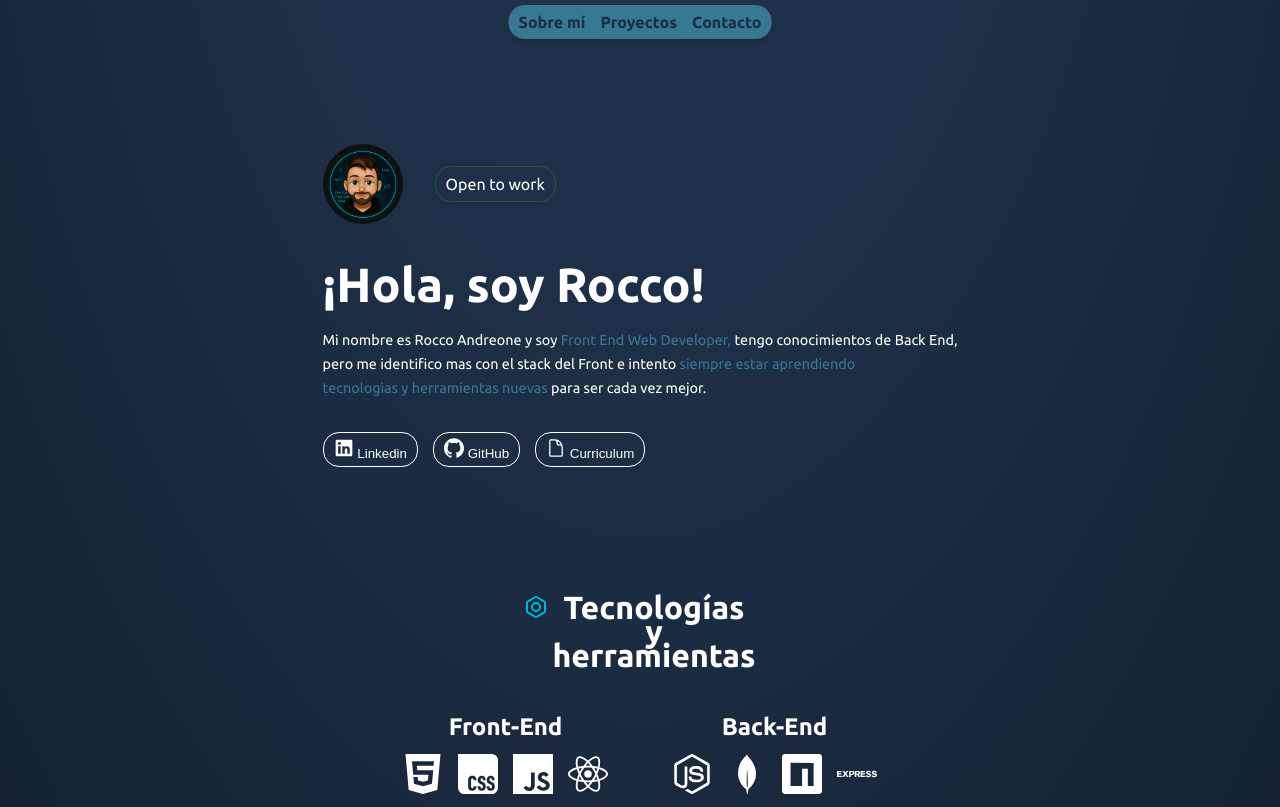
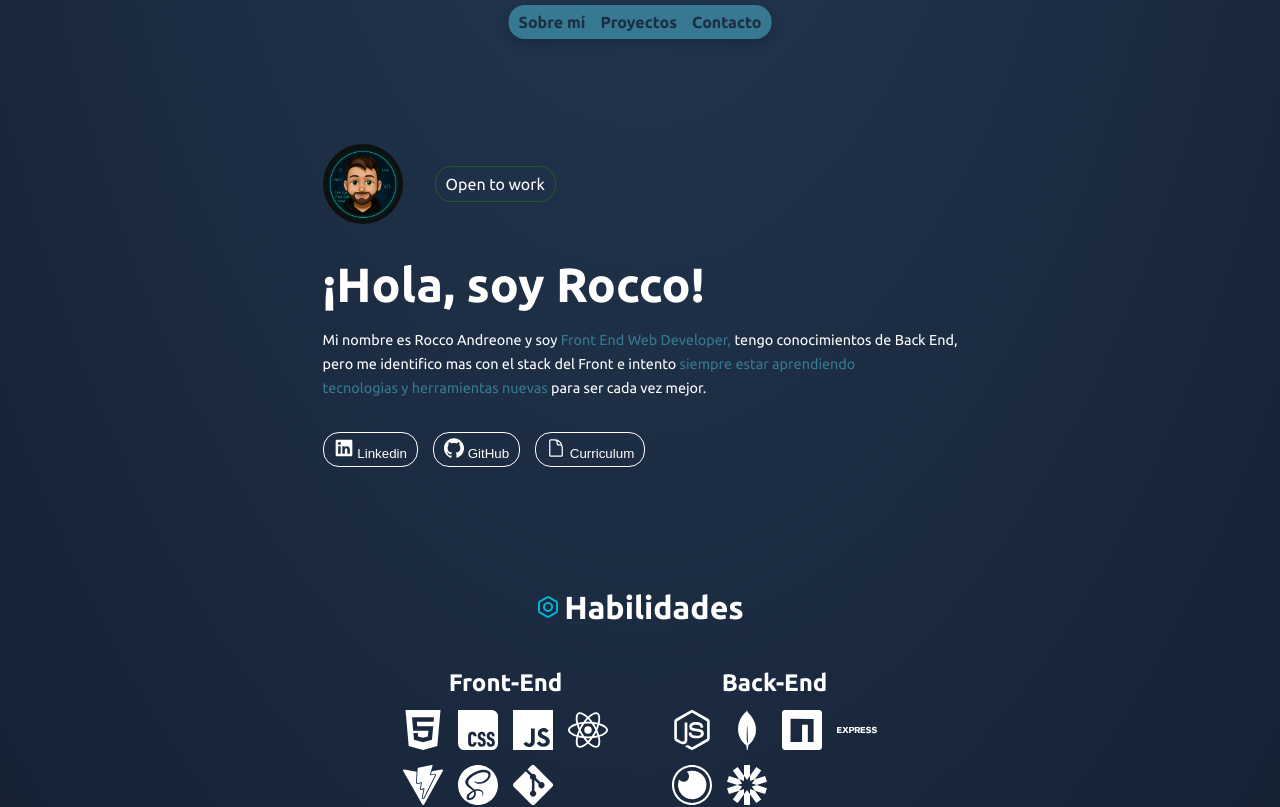
Before and after one commit to Roccoadn/myportfolio, a React (Vite) app: page / in a window 1280 px wide. Shown: the top 807 px of the page. Built offline with nearby package versions, Linux system fonts and the light colour scheme.

Commit message:
fix skills

```diff
--- a/src/components/Techs/Techs.jsx
+++ b/src/components/Techs/Techs.jsx
@@ -7,7 +7,7 @@ AOS.init();
 function Techs(){
     return(
         <section id='techs' data-aos="fade-up" data-aos-duration="900">
-            <h1><BoltIcon/>Tecnologías <br />y <br /> herramientas</h1>
+            <h1><BoltIcon/>Habilidades</h1>
             <div className="techs-container">
                 <ul>
                     <li>
```
